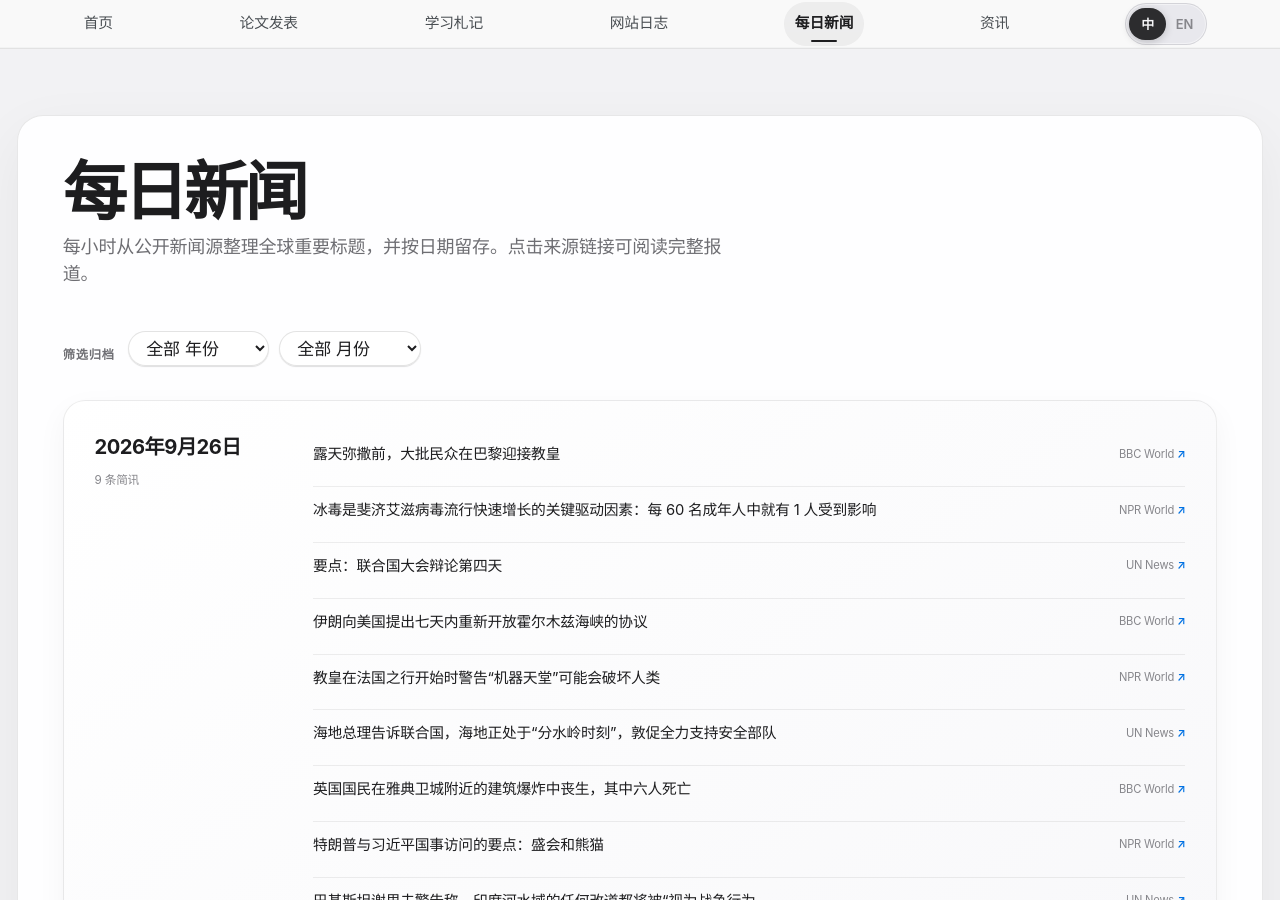
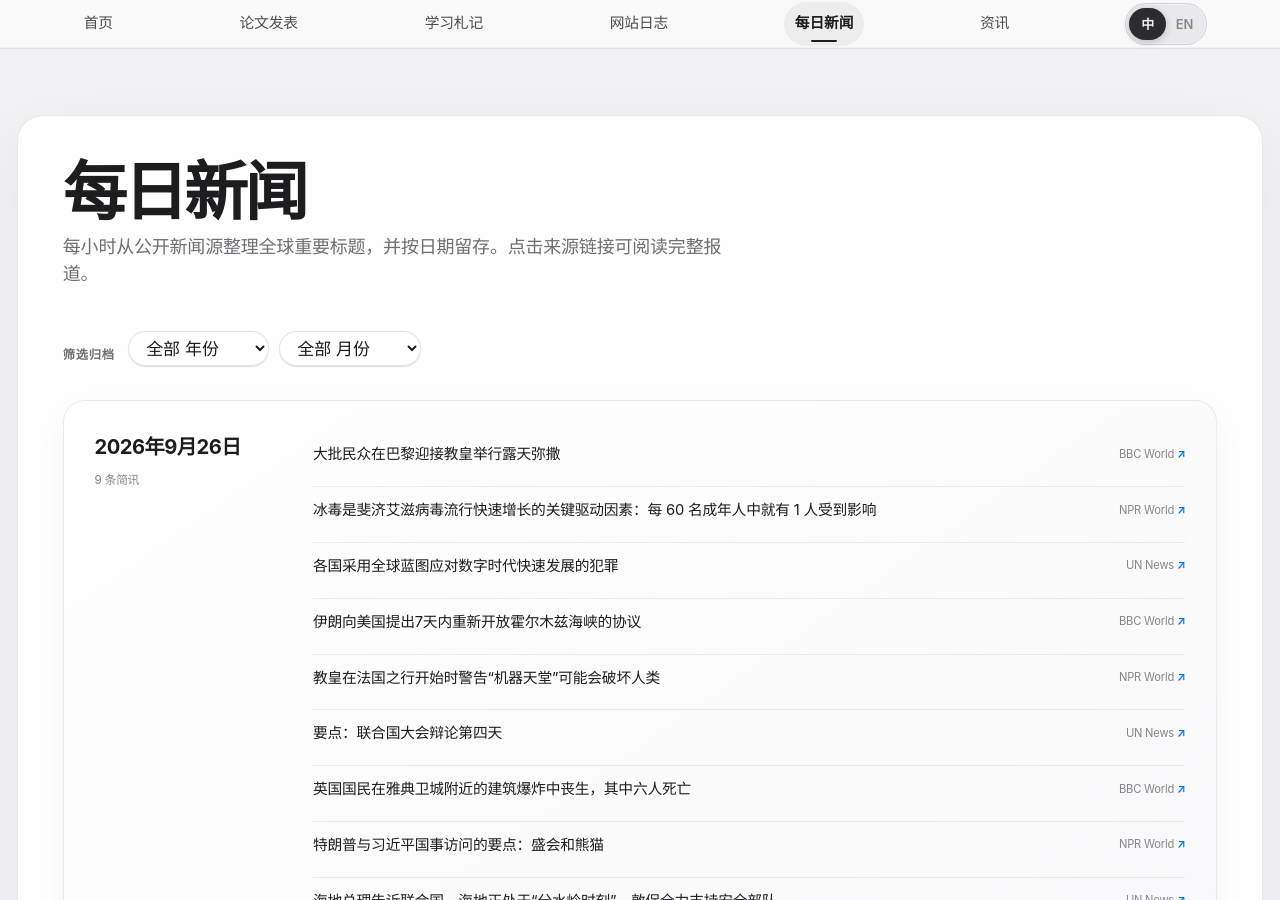
Before and after one commit to HaoxiangLuo/HaoxiangLuo.github.io, a Jekyll site: the page built from _pages/daily-news-zh.html, in a window 1280 px wide and 900 px high. Built offline with Jekyll 4.4.1, drawn with Linux system fonts in a browser that asks for light colours; a style sheet for code colours, icons or effects is not loaded; some of the changed text lies outside the part shown.

Commit message:
Update daily news 2026-09-26

```diff
--- a/_data/daily_news.json
+++ b/_data/daily_news.json
@@ -1,14 +1,14 @@
 {
-  "updated_at": "2026-09-26T21:22:57+08:00",
+  "updated_at": "2026-09-26T22:24:13+08:00",
   "days": [
     {
       "date": "2026-09-26",
       "items": [
         {
-          "title": "Huge crowds greet Pope in Paris ahead of open-air Mass",
+          "title": "Huge crowds greet Pope in Paris for open-air Mass",
           "source": "BBC World",
           "url": "https://www.bbc.co.uk/news/articles/cm4gjjwvvlzro?at_medium=RSS&at_campaign=rss",
-          "title_zh": "露天弥撒前，大批民众在巴黎迎接教皇"
+          "title_zh": "大批民众在巴黎迎接教皇举行露天弥撒"
         },
         {
           "title": "Meth is a key driver in Fiji's fast-growing HIV epidemic: 1 in 60 adults are affected",
@@ -17,16 +17,16 @@
           "title_zh": "冰毒是斐济艾滋病毒流行快速增长的关键驱动因素：每 60 名成年人中就有 1 人受到影响"
         },
         {
-          "title": "The Takeaway: UN General Assembly debate Day 4",
+          "title": "Countries adopt global blueprint to tackle fast-evolving crime in digital age",
           "source": "UN News",
-          "url": "https://news.un.org/feed/view/en/story/2026/09/1168454",
-          "title_zh": "要点：联合国大会辩论第四天"
+          "url": "https://news.un.org/feed/view/en/story/2026/09/1168455",
+          "title_zh": "各国采用全球蓝图应对数字时代快速发展的犯罪"
         },
         {
           "title": "Iran offers US deal to reopen Strait of Hormuz in seven days",
           "source": "BBC World",
           "url": "https://www.bbc.co.uk/news/articles/cqgmrr9ekr7ko?at_medium=RSS&at_campaign=rss",
-          "title_zh": "伊朗向美国提出七天内重新开放霍尔木兹海峡的协议"
+          "title_zh": "伊朗向美国提出7天内重新开放霍尔木兹海峡的协议"
         },
         {
           "title": "Pope warns a 'paradise of machines' could undermine humanity as he opens France trip",
@@ -35,10 +35,10 @@
           "title_zh": "教皇在法国之行开始时警告“机器天堂”可能会破坏人类"
         },
         {
-          "title": "Haiti at ‘watershed moment’, Prime Minister tells UN, urging full backing for security force",
+          "title": "The Takeaway: UN General Assembly debate Day 4",
           "source": "UN News",
-          "url": "https://news.un.org/feed/view/en/story/2026/09/1168453",
-          "title_zh": "海地总理告诉联合国，海地正处于“分水岭时刻”，敦促全力支持安全部队"
+          "url": "https://news.un.org/feed/view/en/story/2026/09/1168454",
+          "title_zh": "要点：联合国大会辩论第四天"
         },
         {
           "title": "British national among six dead in building explosion close to Acropolis in Athens",
@@ -53,10 +53,10 @@
           "title_zh": "特朗普与习近平国事访问的要点：盛会和熊猫"
         },
         {
-          "title": "Pakistan’s Sharif warns any diversion of Indus waters will be ‘treated as an act of war’",
+          "title": "Haiti at ‘watershed moment’, Prime Minister tells UN, urging full backing for security force",
           "source": "UN News",
-          "url": "https://news.un.org/feed/view/en/story/2026/09/1168452",
-          "title_zh": "巴基斯坦谢里夫警告称，印度河水域的任何改道都将被“视为战争行为"
+          "url": "https://news.un.org/feed/view/en/story/2026/09/1168453",
+          "title_zh": "海地总理告诉联合国，海地正处于“分水岭时刻”，敦促全力支持安全部队"
         }
       ]
     },
```
